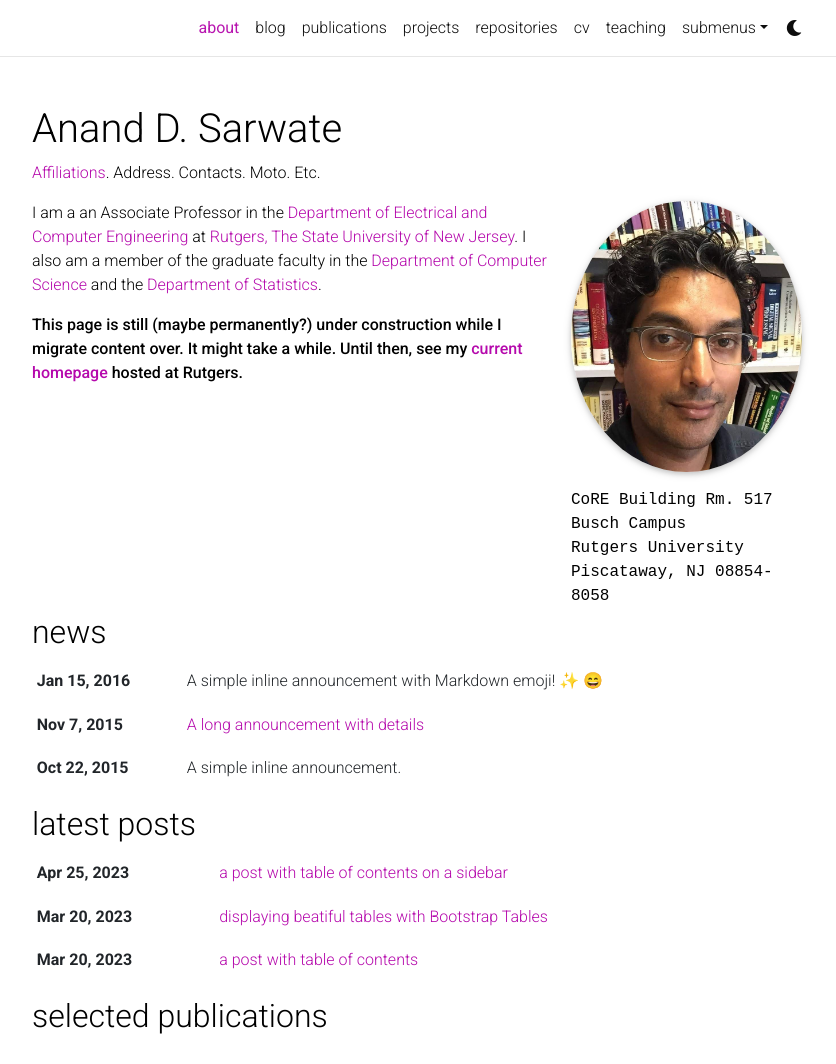
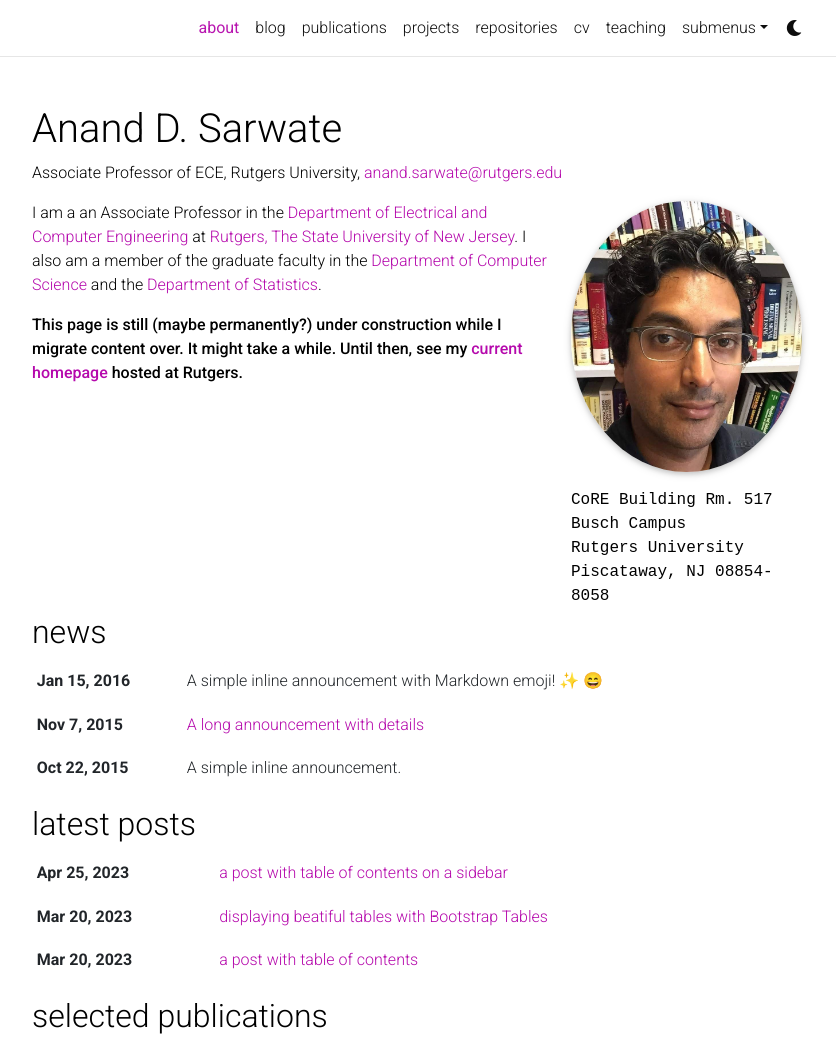
Before and after one commit to adsarwate/adsarwate.github.io, a Jekyll site: the page built from _pages/about.md, in a window 1280 px wide and 1353 px high, cut to the strip 0-1064 px from the top of the window. Shown: the whole strip, without its empty margins (223-1059 px from the left). Built offline with Jekyll 4.4.1, drawn with Linux system fonts in a browser that asks for light colours; full-size pictures stand in for the smaller copies a plugin makes; emoji names are drawn with the system emoji font; comment, search, counter and statistics services are not loaded; a style sheet for code colours, icons or effects is not loaded.

Commit message:
Update about.md
added subheader

```diff
--- a/_pages/about.md
+++ b/_pages/about.md
@@ -2,7 +2,7 @@
 layout: about
 title: about
 permalink: /
-subtitle: <a href='#'>Affiliations</a>. Address. Contacts. Moto. Etc.
+subtitle:  Associate Professor of ECE, Rutgers University, <a href='mailto:anand.sarwate@rutgers.edu'>anand.sarwate@rutgers.edu</a>
 
 profile:
   align: right
```
